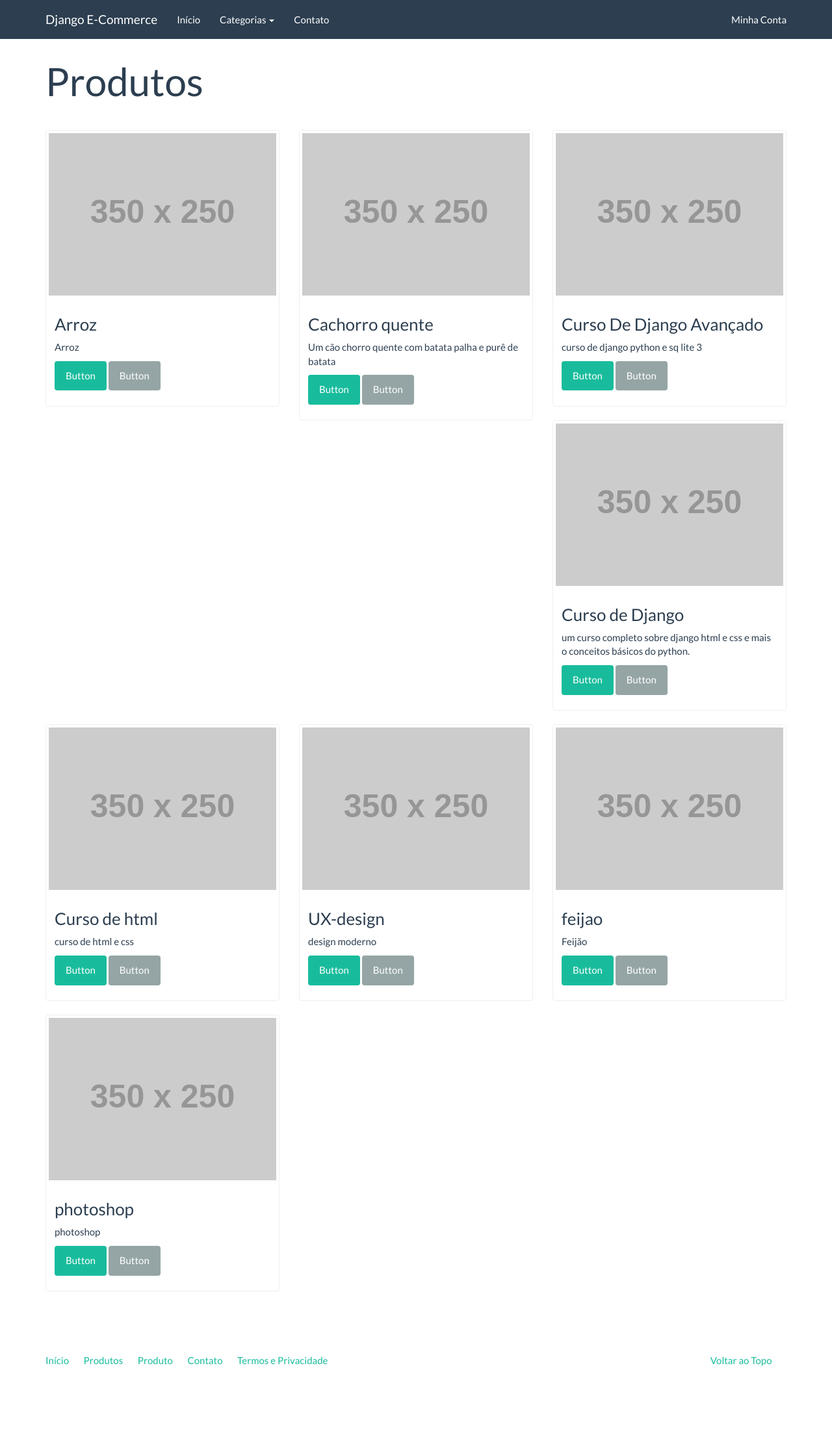
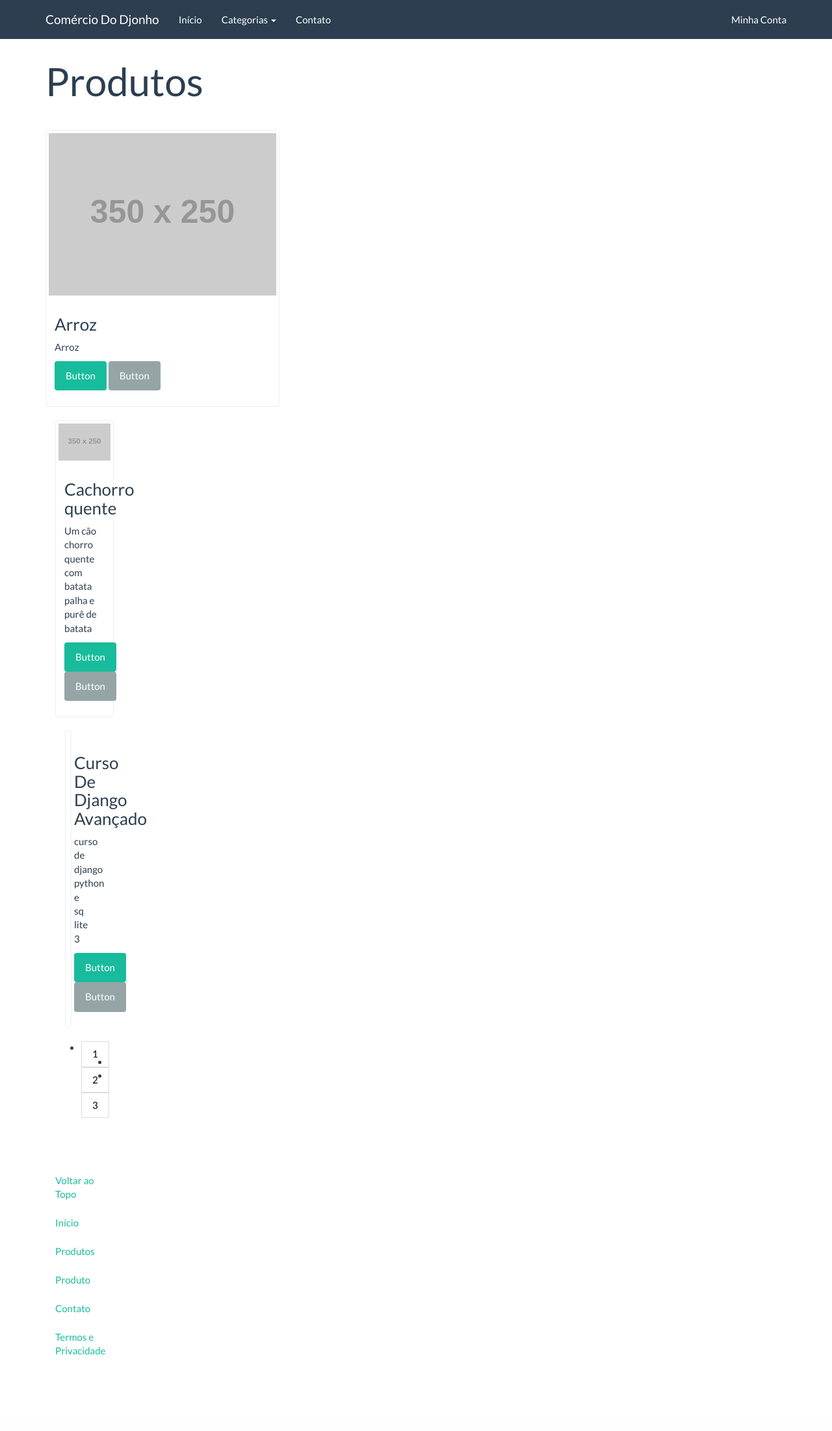
Before and after one commit to gabriel-carvalh0/projetodjango, a Django app: a page that uses app_ecommerce/templates/base.html in a window 1280 px wide. Shown: the whole page at 65% size. After the commit the page ends 2086 px from the top, so only its background shows below. Run offline with Django 3.2, Linux system fonts and the light colour scheme; data comes from the database, SQL or seed files in the repository; both versions use the stored data as it was after the commit; grey boxes labelled with a size stand in for pictures from a placeholder-image service; some libraries are stand-ins or nearby versions.

Commit message:
paginação problematica

```diff
--- a/app_ecommerce/templates/base.html
+++ b/app_ecommerce/templates/base.html
@@ -3,7 +3,7 @@
 <html lang="en">
 <head>
 	<meta charset="utf-8">
-	<title>{% block title %}Django E-Commerce{% endblock %}</title>
+	<title>{% block title %}Comércio do djonho{% endblock %}</title>
 	<meta name="viewport" content="width=device-width, initial-scale=1">
 	<meta http-equiv="X-UA-Compatible" content="IE=edge" />
 	<link rel="stylesheet" href="{% static 'assets/bootstrap.min.css' %}" media="screen" />
@@ -13,7 +13,7 @@
     <div class="navbar navbar-default navbar-fixed-top">
       <div class="container">
         <div class="navbar-header">
-          <a href="" class="navbar-brand">Django E-Commerce</a>
+          <a href="{% url 'index' %}" class="navbar-brand">Comércio Do Djonho</a>
           <button class="navbar-toggle" type="button" data-toggle="collapse" data-target="#navbar-main">
             <span class="icon-bar"></span>
             <span class="icon-bar"></span>
@@ -50,7 +50,7 @@
 			  <div class="col-lg-12">
 			    <ul class="list-unstyled">
 			      <li class="pull-right"><a href="#top">Voltar ao Topo</a></li>
-			      <li><a href="#">Início</a></li>
+			      <li><a href="{% url 'index' %}">Início</a></li>
 			      <li><a href="{% url 'catalog:product_list' %}">Produtos</a></li>
 			      <li><a href="#">Produto</a></li>
 			      <li><a href="#">Contato</a></li>
--- a/app_ecommerce/templates/index.html
+++ b/app_ecommerce/templates/index.html
@@ -2,8 +2,8 @@
 
 {% block container %}
 <div class="jumbotron page-header">
-  <h1>Django E-Commerce</h1>
-  <p>Projeto de Comercio responsavel e seguro para venda de produtos a preço justo.</p>
+  <h1>Comércio Livre</h1>
+  <p>Projeto de Comércio Responsável e Seguro Para Venda De Produtos e Cursos a Preço Justo.</p>
   <p><a class="btn btn-primary" href="{% url 'catalog:product_list' %}" >Saiba mais</a></p>
 </div>
 {% endblock %}
--- /dev/null
+++ b/app_ecommerce/templates/pagination.html
@@ -0,0 +1,36 @@
+<head>
+    <style>
+        .paginator {
+          display: inline-block;
+          text-decoration: none;
+        }
+
+        .paginator a {
+          color: black;
+          float: left;
+          padding: 8px 16px;
+          text-decoration: none;
+          transition: background-color .3s;
+          border: 1px solid #ddd;
+        }
+
+        .paginator a.active {
+          background-color: #4CAF50;
+          color: white;
+          border: 1px solid #4CAF50;
+        }
+
+        .paginator a:hover:not(.active) {background-color: #ddd;}
+        </style>
+</head>
+<div class="row">
+    <div class="col-md-12">
+        <nav>
+            <ul class="paginator">
+                {% for page in paginator.page_range %}
+                <li {% if page_obj.number == page %} class="active"{% endif %}><a href="?page={{ page }}{{ getvars }}">{{ page }}</a></li>
+                {% endfor %}
+            </ul>
+        </nav>
+    </div>
+</div>
--- /dev/null
+++ b/app_ecommerce/templatetags/pagination.py
@@ -0,0 +1,17 @@
+from django.template import Library, context
+
+register = Library()
+@register.inclusion_tag('pagination.html')
+def pagination(request, paginator, page_obj):
+    context = {}
+    context['paginator'] = paginator
+    context['request'] = request
+    context['page_obj'] = page_obj
+    get_vars = request.GET.copy()
+    if 'page' in get_vars:
+        del get_vars['page']
+    if len(get_vars) > 0:
+        context['getvars'] = '&{0}'.format(get_vars.urlencode())
+    else:
+        context['getvars'] = ''
+    return context
--- a/catalog/templates/catalog/category.html
+++ b/catalog/templates/catalog/category.html
@@ -1,4 +1,6 @@
 {% extends 'base.html' %}
+
+{ load pagination }
 
 {% block title %}
     {{ current_category }} | {{ block.super }}
@@ -24,4 +26,5 @@
     </div>
     {% endfor %}
 </div>
+{% pagination request paginator page_obj %}
 {% endblock %}
--- a/catalog/templates/catalog/product_list.html
+++ b/catalog/templates/catalog/product_list.html
@@ -1,4 +1,6 @@
 {% extends "base.html" %}
+
+{% load pagination %}
 
 {% block title %}
     Listagem de Produtos | {{ block.super }}
@@ -21,7 +23,7 @@
                 <p><a href="{{ product.get_absolute_url }}" class="btn btn-success" role="button">Button</a> <a href="#" class="btn btn-default" role="button">Button</a></p>
             </div>
         </div>
-    </div>
     {% endfor %}
 </div>
+{% pagination request paginator page_obj %}
 {% endblock %}
--- a/catalog/views.py
+++ b/catalog/views.py
@@ -9,6 +9,7 @@
     model = Product
     template_name = 'catalog/product_list.html'
     context_object_name = 'products'
+    paginate_by =  3
 
 product_list = ProductListView.as_view()
 
@@ -16,6 +17,7 @@
 
     template_name = 'catalog/category.html'
     context_object_name = 'product_list'
+    paginate_by = 3
 
     def get_queryset(self):
         return Product.objects.filter(category__slug=self.kwargs['slug'])
```
Also changed, not shown: app_ecommerce/templatetags/__init__.py (added), catalog/static/css/pagination.css (added), db.sqlite3.
